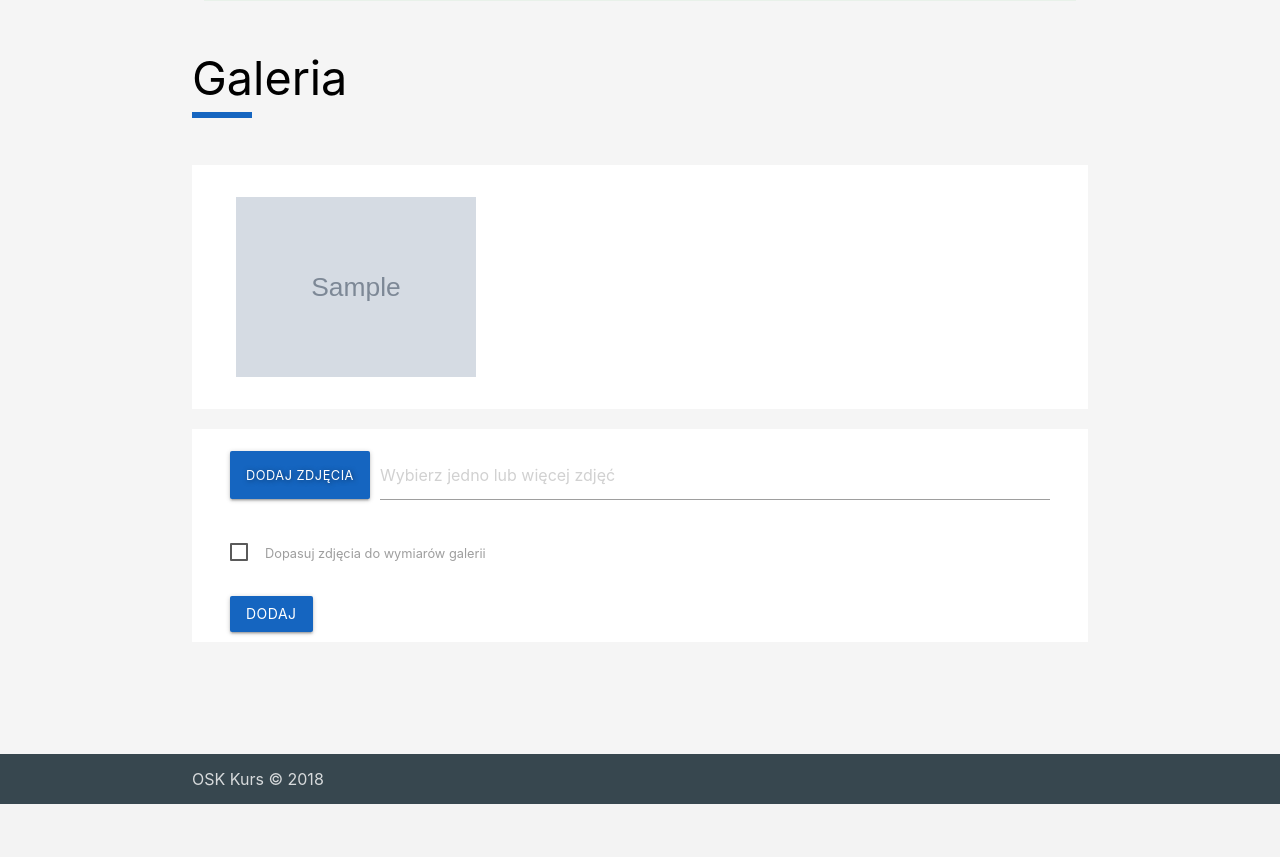
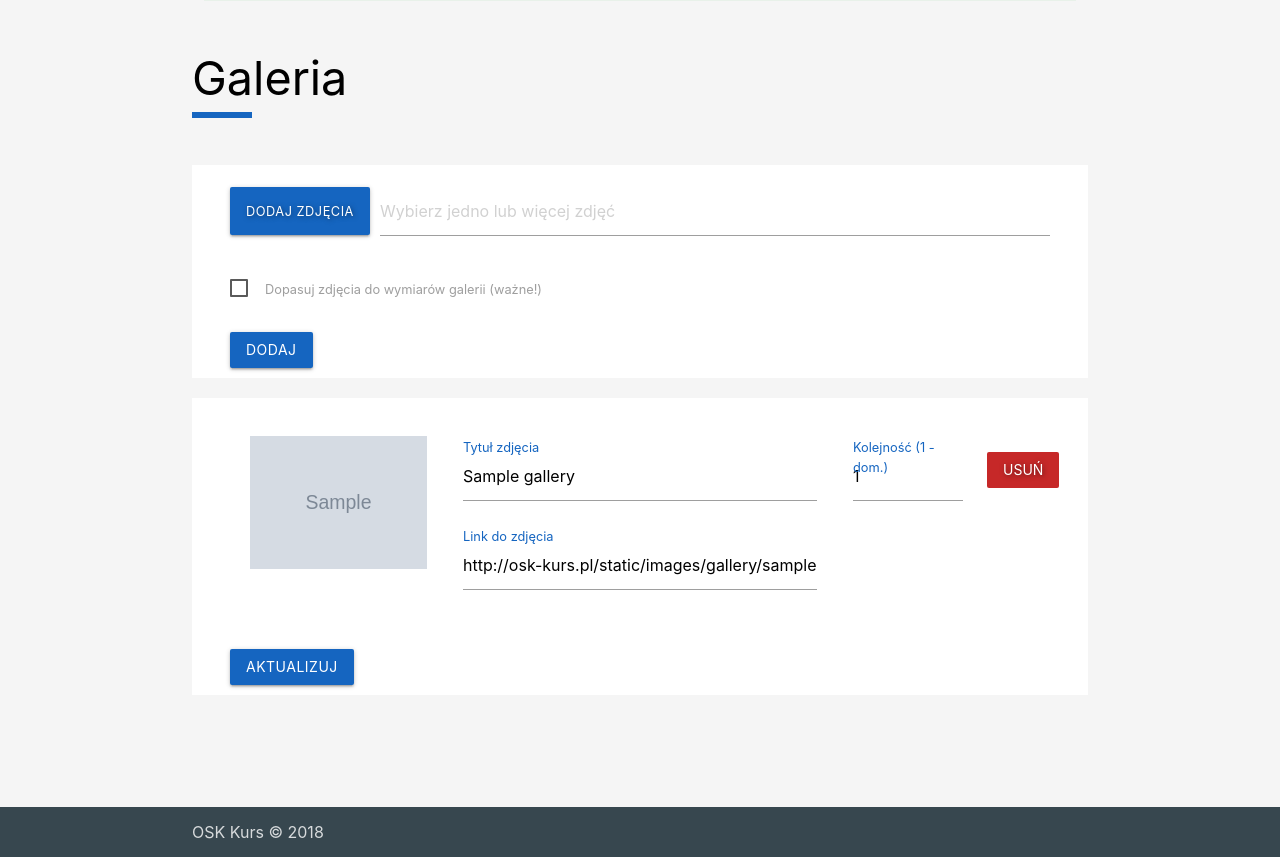
Before and after one commit to psamborski/oks-kurs, a Flask app: page /admin/galeria in a window 1280 px wide. Shown: the part 223-1080 px from the top of the page. Before the commit the page ends 1027 px from the top, so only its background shows below. Run offline with Flask 2, Linux system fonts and the light colour scheme; a user stored in the database is signed in; tables that the repository leaves empty hold one stand-in row (values such as "Sample post"); grey boxes marked "Sample" are stand-in pictures; one stand-in notice (Sample message) is shown; some libraries are stand-ins or nearby versions.

Commit message:
Gallery works great; added pop-up as well

```diff
--- a/app/forms/galleryForm.py
+++ b/app/forms/galleryAddForm.py
@@ -4,14 +4,14 @@ from wtforms import BooleanField, MultipleFileField
 from wtforms.validators import DataRequired, Optional
 
 
-class GalleryForm(FlaskForm):
+class GalleryAddForm(FlaskForm):
     photos = MultipleFileField(label='Dodaj zdjęcia',
                                validators=[
                                    DataRequired(message='Nie wybrano żadnych zdjęć.'),
                                    FileAllowed(['jpg', 'png'],
                                                message="Nieprawidłowy format pliku(ów) (dozwolone: jpg, png).")
                                ])
-    scale = BooleanField(label='Dopasuj zdjęcia do wymiarów galerii',
+    scale = BooleanField(label='Dopasuj zdjęcia do wymiarów galerii (ważne!)',
                          validators=[
                              Optional()
                          ])
--- /dev/null
+++ b/app/forms/galleryUpdateForm.py
@@ -0,0 +1,25 @@
+from flask_wtf import FlaskForm
+from wtforms import StringField, FieldList, FormField, HiddenField
+from wtforms.fields.html5 import IntegerField
+from wtforms.validators import DataRequired, NumberRange, Length
+
+
+class GalleryUpdateEntryForm(FlaskForm):
+    """Pattern for gallery update form."""
+    title = StringField(label='Tytuł zdjęcia',
+                        validators=[
+                            DataRequired(message='Wprowadź nazwę.'),
+                            Length(max=240, message='Nazwa jest za długa.')
+                        ])
+    order = IntegerField(label='Kolejność (1 - dom.)',
+                         validators=[
+                             DataRequired(message='Podaj wartość (1 - wartość domyślna).'),
+                             NumberRange(message='Podana wartość nie jest poprawną liczbą', min=1)
+                         ])
+    src = HiddenField(label="Ścieżka do zdjęcia")
+    photo_id = HiddenField(label="ID zdjęcia")
+
+
+class GalleryUpdateForm(FlaskForm):
+    """A form that allows create photos fields dynamically."""
+    photos = FieldList(FormField(GalleryUpdateEntryForm), min_entries=0)
--- a/app/models/functions.py
+++ b/app/models/functions.py
@@ -180,3 +180,8 @@ def scale_photo(picture):
         pil_background.paste(pil_foreground, (int(final_difference/2), 0), pil_foreground)
 
     return pil_background
+
+
+def delete_photo(photo_src):
+    picture_path = os.path.join(app.root_path, 'static/images/gallery', photo_src)
+    os.remove(picture_path)
--- a/app/routes/CMS.py
+++ b/app/routes/CMS.py
@@ -5,14 +5,19 @@ import pdfkit
 
 from app import db, bcrypt
 from app.forms.courseForm import CourseForm
-# database
-from app.forms.galleryForm import GalleryForm
+from app.forms.galleryAddForm import GalleryAddForm
+from app.forms.galleryUpdateForm import GalleryUpdateForm
 from app.forms.loginForm import LoginForm
+from app.forms.popUpForm import PopUpForm
 from app.forms.pricesForm import PricesForm
 from app.forms.userForm import UserForm
+
 from app.models.MailModel import Mail
-from app.models.functions import reformat_date, reformat_course, save_picture, get_photo_title, scale_photo
-from app.resources.GalleryResource import get_all_photos, Gallery
+from app.models.functions import reformat_date, reformat_course, save_picture, get_photo_title, scale_photo, \
+    delete_photo
+
+from app.resources.GalleryResource import get_all_photos, Gallery, get_photo_by_id
+from app.resources.PopUpResource import get_pop_up
 from app.resources.PricesResource import get_all_prices
 from app.resources.StudentsResource import get_students_by_course, delete_students_by_course
 from app.resources.CoursesResource import Courses, get_course_by_id, get_current_course, get_all_courses
@@ -120,53 +125,189 @@ def prices():
             current_input.data = price.price
             setattr(form, price.name, current_input)
 
-        print(form.course_price.data)
+    return render_template('cms/prices.html', form=form)
 
-    return render_template('cms/prices.html', form=form)
+
+@CMS.route('/admin/popup', methods=['POST', 'GET'])
+@login_required
+def popup():
+    form = PopUpForm()
+    pop_up = get_pop_up()
+
+    if request.method == 'POST' and form.validate_on_submit():
+        pop_up.header = form.header.data
+        pop_up.body = form.body.data
+        pop_up.photo = form.photo.data
+        pop_up.show = 1 if form.show.data else 0
+
+        try:
+            db.session.commit()
+        except Exception as e:
+            flash('Przepraszamy! Wystąpił nieoczekiwany błąd.', 'error')
+            mail = Mail('Błąd - OSK Kurs', 'Błąd przy zmienie pop upa: ' + str(e),
+                        'psambek@gmail.com')
+            mail.send()
+
+            return render_template('cms/popup.html', form=form)
+
+        flash(f'Zaktualizowano pop up.', 'success')
+
+    elif request.method == 'POST' and not form.validate_on_submit():
+        flash('Pop up nie został uzupełniony poprawnie.', 'warning')
+
+    elif request.method == 'GET':
+        form.header.data = pop_up.header
+        form.body.data = pop_up.body
+        form.photo.data = pop_up.photo
+        form.show.data = pop_up.show
+
+    return render_template('cms/popup.html', form=form)
 
 
 @CMS.route('/admin/galeria', methods=['POST', 'GET'])
 @login_required
 def gallery():
-    form = GalleryForm()
+    # get add photos form
+    add_form = GalleryAddForm()
 
-    if request.method == 'POST' and form.validate_on_submit():
-        form_photos = form.photos.data
-
-        for photo in form_photos:
-            filename = photo.filename
-            picture_name = get_photo_title(photo)
-            if form.scale.data:
-                photo = scale_photo(photo)
-            save_picture(photo, picture_name)
-            photo_to_gallery = Gallery(
-                title=filename,
-                src=picture_name
-            )
-
-            db.session.add(photo_to_gallery)
-
-        try:
-            db.session.commit()
-        except Exception as e:
-            flash('Przepraszamy! Wystąpił nieoczekiwany błąd.', 'error')
-            mail = Mail('Błąd - OSK Kurs', 'Błąd przy aktualizacji galerii: ' + str(e),
-                        'psambek@gmail.com')
-            mail.send()
-
-            return render_template('cms/photos.html', form=form, photos=current_gallery)
-
-        flash(f'Zaktualizowano galerię.', 'success')
-
-    elif request.method == 'POST' and not form.validate_on_submit():
-        flash('Wczytane pliki mają niepoprawny format.', 'warning')
-
+    # get update form
     current_gallery = get_all_photos()
 
+    current_photos = []
+
+    # get current gallery and reformat it
+    for photo in current_gallery:
+        current_photos.append(
+            {
+                "title": photo.title,
+                "order": photo.order,
+                "src": photo.src,
+                "photo_id": photo.id
+            }
+        )
+
+    update_form = GalleryUpdateForm(photos=current_photos)
+    # finish getting
+
+    if request.method == 'POST':
+        # ADD PHOTOS form
+        if request.form["type"] == 'add' and add_form.validate_on_submit():
+            # if form is ok
+            form_photos = request.files.getlist(add_form.photos.name)
+
+            if form_photos:
+                # double check if there are any photos
+
+                for photo in form_photos:
+                    filename = photo.filename
+                    picture_name = get_photo_title(photo)
+
+                    if add_form.scale.data:
+                        # if scaling option is checked, scale
+                        photo = scale_photo(photo)
+
+                    save_picture(photo, picture_name)
+
+                    photo_to_gallery = Gallery(
+                        title=filename,
+                        src=picture_name
+                    )
+
+                    db.session.add(photo_to_gallery)
+
+                try:
+                    db.session.commit()
+                    flash('Zaktualizowano galerię.', 'success')
+
+                    # the only way to deal with strange error in creating empty update form after add request
+                    # it also makes refresh not triggering window with asking for uploading form again
+                    return redirect(url_for('CMS.gallery'))
+
+                except Exception as e:
+                    flash('Przepraszamy! Wystąpił nieoczekiwany błąd.', 'error')
+                    mail = Mail('Błąd - OSK Kurs', 'Błąd przy aktualizacji galerii: ' + str(e),
+                                'psambek@gmail.com')
+
+                    mail.send()
+
+                    return render_template('cms/photos.html',
+                                           add_form=add_form,
+                                           update_form=update_form,
+                                           photos=current_gallery
+                                           )
+
+            else:
+                # if there's not any photo
+                flash('Wczytane pliki mają niepoprawny format lub nie wybrano żadnych zdjęć.', 'warning')
+
+                # the only way to deal with strange error in creating empty update form after add request
+                # it also makes refresh not triggering window with asking for uploading form again
+                return redirect(url_for('CMS.gallery'))
+
+        elif request.form["type"] == 'add' and not add_form.validate_on_submit():
+            # if add form doesn't validate
+            flash('Wczytane pliki mają niepoprawny format lub nie wybrano żadnych zdjęć.', 'warning')
+
+        # UPDATE PHOTOS form
+        if request.form["type"] == 'update' and update_form.validate_on_submit():
+            try:
+
+                for gallery_object, form_photo in zip(current_gallery, update_form.photos):
+                    gallery_object.title = form_photo.title.data
+                    gallery_object.order = form_photo.order.data
+
+                db.session.commit()
+
+            except Exception as e:
+                flash('Przepraszamy! Wystąpił nieoczekiwany błąd.', 'error')
+                mail = Mail('Błąd - OSK Kurs', 'Błąd przy aktualizacji galerii: ' + str(e),
+                            'psambek@gmail.com')
+
+                mail.send()
+
+                return render_template('cms/photos.html',
+                                       add_form=add_form,
+                                       update_form=update_form,
+                                       photos=current_gallery
+                                       )
+
+            flash('Zaktualizowano galerię.', 'success')
+
+        elif request.form["type"] == 'update' and not update_form.validate_on_submit():
+            # if update form doesn't validate
+            flash('Wprowadzone dane są niepoprawne.', 'warning')
+
     return render_template('cms/photos.html',
-                           form=form,
+                           add_form=add_form,
+                           update_form=update_form,
                            photos=current_gallery
                            )
+
+
+@CMS.route("/admin/galeria/<int:photo_id>/usun", methods=['POST'])
+@login_required
+def delete_photo_from_gallery(photo_id):
+    photo = get_photo_by_id(photo_id)
+
+    try:
+        db.session.delete(photo)
+        db.session.commit()
+
+        delete_photo(photo.src)
+    except Exception as e:
+        flash('Przepraszamy! Wystąpił nieoczekiwany błąd.', 'error')
+        mail = Mail('Błąd - OSK Kurs', 'Błąd przy usuwaniu kursu: ' + str(e),
+                    'psambek@gmail.com')
+        mail.send()
+
+        return redirect(url_for('CMS.gallery'))
+
+    # deleting multiple rows can be quicker with engine
+    # https://stackoverflow.com/questions/39773560/sqlalchemy-how-do-you-delete-multiple-rows-without-querying
+    # https: // docs.sqlalchemy.org / en / latest / core / connections.html
+
+    flash('Zdjęcie zostało usunięte.', 'success')
+    return redirect(url_for('CMS.gallery'))
 
 
 @CMS.route('/admin/kursy')
--- a/app/routes/mainSite.py
+++ b/app/routes/mainSite.py
@@ -9,6 +9,7 @@ from app.models.functions import reformat_date, reformat_course, validate_studen
 # database
 from app.resources.CoursesResource import get_current_course, get_four_future_courses, get_course_by_id
 from app.resources.GalleryResource import get_all_photos
+from app.resources.PopUpResource import get_pop_up
 from app.resources.PricesResource import get_all_prices
 from app.resources.StudentsResource import Students
 
@@ -17,7 +18,10 @@ mainSite = Blueprint('mainSite', __name__)
 
 @mainSite.route('/')
 def index():
-    return render_template('index.html')
+    pop_up = get_pop_up()
+    if not pop_up.show:
+        pop_up = None
+    return render_template('index.html', pop_up=pop_up)
 
 
 @mainSite.route('/o-nas')
--- a/app/static/css/cms.css
+++ b/app/static/css/cms.css
@@ -207,12 +207,14 @@ form legend {
 
 /* GALLERY */
 .photo-row {
-    width: 100%;
-    padding: 2em;
-    display: flex;
-    justify-content: space-between;
+    /*width: 100%;*/
+    padding: 2em 2em 0 2em;
+    vertical-align: center;
+    /*display: flex;*/
+    /*justify-content: space-between;*/
+    /*align-items: center;*/
 }
 
 .photo-row img {
-    height: 180px;
+    width: 100%;
 }
--- /dev/null
+++ b/app/static/js/gallery.js
@@ -0,0 +1,3 @@
+$(document).ready(function(){
+    $('.modal').modal();
+});
--- a/app/static/js/index.js
+++ b/app/static/js/index.js
@@ -6,6 +6,11 @@
 	$('.carousel').carousel({
 		fullWidth: true,
 		indicators: true
+	});
+
+	$(document).ready(function(){
+		$('.modal').modal();
+		$('.modal').modal('open');
 	});
 
 	// function for next slide
--- a/app/templates/cms/index.html
+++ b/app/templates/cms/index.html
@@ -37,6 +37,11 @@
                             <span>Cennik</span>
                         </a>
 
+                        <a href="{{ url_for('CMS.gallery') }}" class="action red lighten-1 white-text">
+                            <span class="fas fa-images"></span>
+                            <span>Galeria</span>
+                        </a>
+
                         <a href="{{ url_for('CMS.settings') }}" class="action light-blue darken-3 white-text">
                             <span class="fas fa-wrench"></span>
                             <span>Ustawienia</span>
--- a/app/templates/cms/photos.html
+++ b/app/templates/cms/photos.html
@@ -14,6 +14,8 @@
                                     <div class="alert alert-{{ category }}">
                                         {% if category=='warning' %}
                                             <span class="fas fa-exclamation-triangle"></span>
+                                        {% elif category=='error' %}
+                                            <span class="fas fa-exclamation-circle"></span>
                                         {% elif category=='success' %}
                                             <span class="fas fa-check-circle"></span>
                                         {% endif %}
@@ -32,44 +34,37 @@
 
 			<div class="row">
 				<div class="col s12 white">
-                    {% for photo in photos %}
-                        <div class="photo-row">
-                            <img src="{{ url_for('static', filename='images/gallery/' + photo.src) }}" alt="{{ photo.title }}" title="{{ photo.title }}" />
-                        </div>
-                    {% endfor %}
-                </div>
-            </div>
-			<div class="row">
-				<div class="col s12 white">
-					<form method="post" action="" id="add-course-form" enctype="multipart/form-data" novalidate>
-                        {{ form.hidden_tag() }}
+					<form method="post" action="" id="add-photos-form" enctype="multipart/form-data" novalidate>
+                        {{ add_form.hidden_tag() }}
 						<fieldset>
                             <div class="file-field input-field col s12">
                                 <div class="waves-effect waves-light btn blue darken-3">
-                                    <span>{{ form.photos.label(class="white-text") }}</span>
-                                    {{ form.photos() }}
+                                    <span>{{ add_form.photos.label(class="white-text") }}</span>
+                                    {{ add_form.photos() }}
                                 </div>
                                 <div class="file-path-wrapper">
                                     <input class="file-path validate" type="text" placeholder="Wybierz jedno lub więcej zdjęć">
                                 </div>
-                                {% if form.photos.errors %}
-                                    {% for error in form.photos.errors %}
+                                {% if add_form.photos.errors %}
+                                    {% for error in add_form.photos.errors %}
                                         <div class="alert-message">
                                             <span class="fas fa-exclamation-circle red-text text-darken-2"></span>
                                             <span class="helper-text red-text text-darken-2">{{ error }}</span>
                                         </div>
-                                        {% endfor %}
+                                    {% endfor %}
                                 {% endif %}
                             </div>
 							<div class="col s12">
                                     <p>
                                         <label>
-                                            {{ form.scale() }}
-                                            <span>{{ form.scale.label }}</span>
+                                            {{ add_form.scale() }}
+                                            <span>{{ add_form.scale.label }}</span>
                                         </label>
                                     </p>
 							</div>
                         </fieldset>
+
+                        <input type="hidden" value="add" name="type" />
 
                         <fieldset>
                             <div class="col s12">
@@ -82,6 +77,75 @@
 					</form>
 				</div>
 			</div>
+
+            {# UPDATE FORM #}
+
+			<div class="row">
+				<div class="col s12 white">
+					<form method="post" action="" id="update-photos-form" novalidate>
+                        {{ update_form.hidden_tag() }}
+                        <fieldset>
+                            {% for photo_field in update_form.photos %}
+                                {{ photo_field.hidden_tag() }}
+                                <div class="photo-row row">
+                                    <div class="col s12 m3">
+                                        <img src="{{ url_for('static', filename='images/gallery/' + photo_field.src.data) }}" alt="{{ photo_field.title.data }}" title="{{ photo_field.title.data }}" />
+                                    </div>
+                                    <div class="col s12 m6">
+                                        <div class="input-field col s12">
+                                            {{ photo_field.title() }}
+                                            {{ photo_field.title.label(class="active") }}
+                                        </div>
+                                        <div class="input-field col s12">
+                                            <input type="text" id="photo-{{ loop.index0 }}-source" value="http://osk-kurs.pl{{ url_for('static', filename='images/gallery/' + photo_field.src.data) }}" readonly/>
+                                            <label for="photo-{{ loop.index0 }}-source" class="active">Link do zdjęcia</label>
+                                        </div>
+                                    </div>
+                                    <div class="input-field col s8 m2">
+                                        {{ photo_field.order() }}
+                                        {{ photo_field.order.label(class="active") }}
+                                    </div>
+                                    <div class="input-field col s4 m1 right">
+                                        <a href="#delete-{{ photo_field.photo_id.data }}-modal" class="modal-trigger">
+                                            <span class="waves-effect btn-flat white-text red darken-3">USUŃ</span>
+                                        </a>
+                                    </div>
+                                </div>
+                            {% endfor %}
+                        </fieldset>
+
+                        <input type="hidden" value="update" name="type" />
+
+                        <fieldset>
+                            <div class="col s12">
+                                <button type="submit" class="waves-effect waves-light btn blue darken-3">
+                                    AKTUALIZUJ
+                                </button>
+                            </div>
+                        </fieldset>
+                    </form>
+                </div>
+            </div>
+
 		</div>
 	</section>
+
+    {# DELETE BUTTON MODALS #}
+
+    {% for photo_field in update_form.photos %}
+        <div id="delete-{{ photo_field.photo_id.data }}-modal" class="modal">
+            <div class="modal-content">
+                <h5>Czy na pewno chcesz usunąć to zdjęcie ({{ photo_field.title.data }})?</h5>
+            </div>
+            <div class="modal-footer">
+                <button class="modal-close waves-effect btn-flat">ANULUJ</button>
+                <form action="{{ url_for('CMS.delete_photo_from_gallery', photo_id=photo_field.photo_id.data) }}" method="POST" class="right">
+                    <button type="submit" class="waves-effect btn-flat red darken-3 white-text">USUŃ</button>
+                </form>
+            </div>
+        </div>
+    {% endfor %}
+
 {% endblock %}
+
+{% block additionalScript %}<script src="{{ url_for('static', filename='js/gallery.js') }}"></script>{% endblock %}
--- a/app/templates/cms/prices.html
+++ b/app/templates/cms/prices.html
@@ -37,8 +37,8 @@
 						<fieldset>
                             <legend>Domyślna cena kursu (wyświetlana, gdy nie jest zaplanowany żaden kurs)</legend>
 							<div class="input-field col s12">
-                                    {{ form.course_price() }}
-                                    {{ form.course_price.label(class="active") }}
+                                {{ form.course_price() }}
+                                {{ form.course_price.label(class="active") }}
                                 {% if form.course_price.errors %}
                                     {% for error in form.course_price.errors %}
                                         <div class="alert-message">
--- a/app/templates/cms/settings.html
+++ b/app/templates/cms/settings.html
@@ -30,7 +30,7 @@
 
 			<div class="row">
 				<div class="col s12 white">
-					<form method="post" action="" id="add-course-form" novalidate>
+					<form method="post" action="" id="settings-form" novalidate>
                         {{ form.hidden_tag() }}
 						<fieldset>
 							<div class="input-field col s12">
```
Also changed, not shown: app/forms/popUpForm.py (added, +26 -0 lines), app/resources/GalleryResource.py (+14 -2 lines), app/resources/PopUpResource.py (added, +23 -0 lines), app/templates/cms/popup.html (added, +95 -0 lines), app/templates/index.html (+20 -0 lines).
